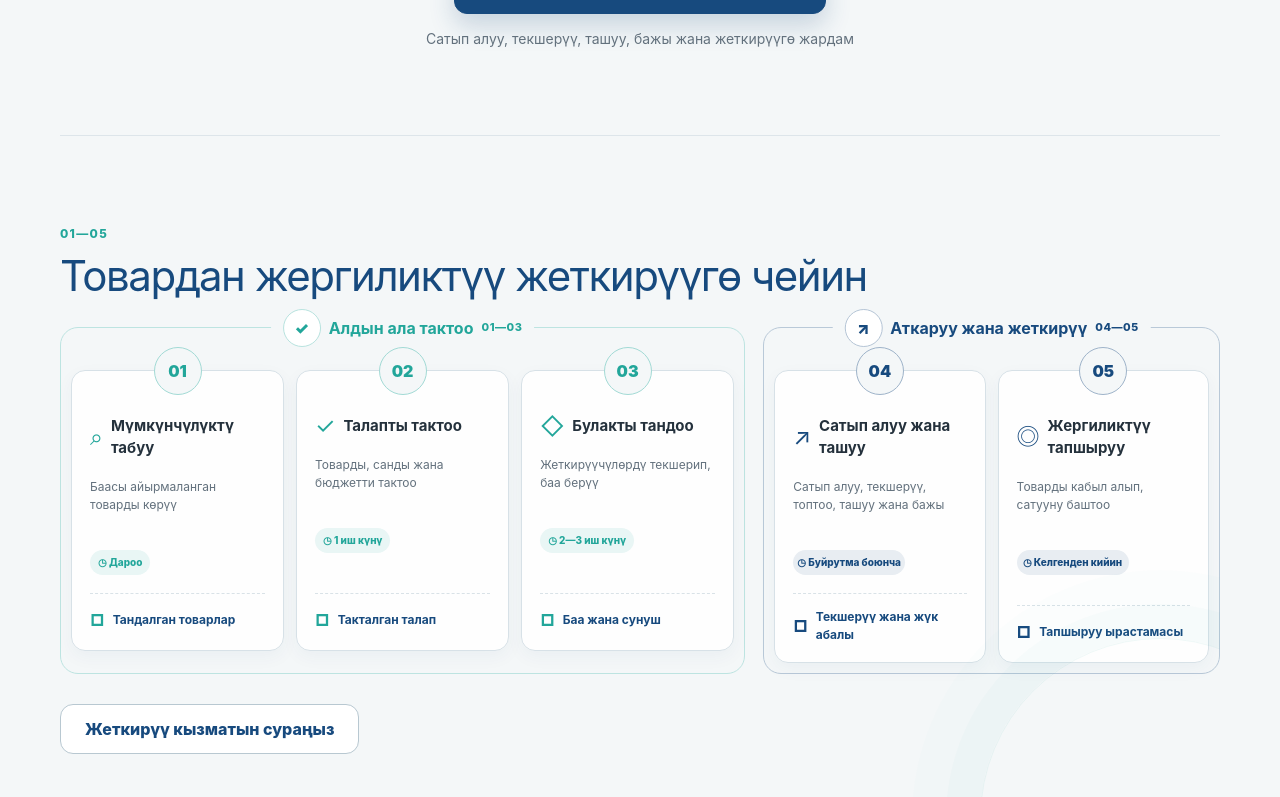
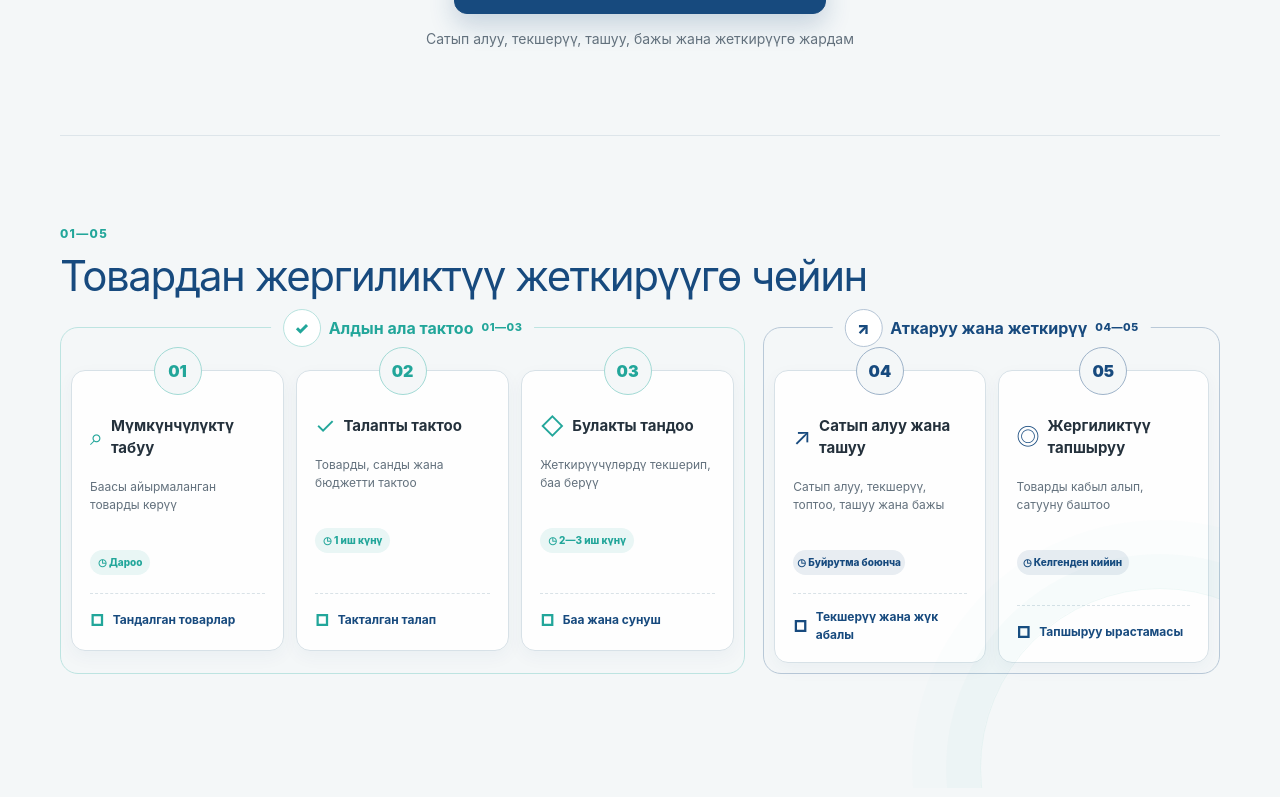
Before and after one commit to Yosuke999/ZJW2.0, a Next.js app: page /kg in a window 1280 px wide. Shown: the part 2863-3660 px from the top of the page. Built offline with nearby package versions, Linux system fonts and the light colour scheme.

Commit message:
reduce repeated consultation calls to action

```diff
--- a/app/globals.css
+++ b/app/globals.css
@@ -165,7 +165,6 @@ h1 { margin: 9px 0; color: var(--blue); font-size: clamp(32px, 5.4vw, 58px); lin
 .service-deliverable { display: flex; align-items: center; gap: 8px; color: var(--blue); font-size: 12px; font-weight: 750; }
 .mobile-service-timeline .service-deliverable { margin: 0 12px 14px 46px; padding: 12px; border-radius: 10px; background: #f0f7f7; }
 .service-deliverable b { color: var(--phase-color); font-size: 16px; }
-.service-cta { width: 100%; }
 .faq-list { border-top: 1px solid var(--line); }
 .faq-item { border-bottom: 1px solid var(--line); }
 .faq-item button { width: 100%; min-height: 68px; display: flex; align-items: center; justify-content: space-between; gap: 20px; padding: 15px 2px; border: 0; background: transparent; text-align: left; font-weight: 750; cursor: pointer; }
@@ -252,7 +251,6 @@ button:focus-visible, a:focus-visible, summary:focus-visible { outline: 3px soli
   .service-card > p { min-height: 58px; margin: 18px 0 14px; color: var(--muted); font-size: 12px; line-height: 1.55; }
   .service-card .service-duration { margin-bottom: 18px; }
   .service-card .service-deliverable { width: 100%; margin-top: auto; padding-top: 14px; border-top: 1px dashed #d9e2e7; }
-  .service-cta { width: auto; min-width: 270px; }
   .footer-grid { grid-template-columns: 2fr 1fr 1fr; }
   .sheet-backdrop { align-items: center; }
   .contact-sheet { padding: 38px; border-radius: 24px; }
--- a/components/PortalPage.tsx
+++ b/components/PortalPage.tsx
@@ -44,7 +44,7 @@ export function PortalPage({ countryCode, language, source }: { countryCode: Cou
         <TrustList copy={copy} />
       </section>
       <section className="consult-section shell"><button className="primary-button" onClick={() => openContact("primary")}>{copy.consultOpportunity}</button><p>{copy.consultHelp}</p></section>
-      <ServiceFlow copy={copy} onContact={() => openContact("service_flow")} />
+      <ServiceFlow copy={copy} />
       <Faq copy={copy} />
       <section className="final-cta"><div className="shell"><h2>{copy.finalTitle}</h2><button className="primary-button light" onClick={() => openContact("footer_cta")}>{copy.localAdvisor}</button></div></section>
       <div id="privacy" className="privacy-placeholder shell">{copy.privacy} · {copy.demoData}</div>
--- a/components/ServiceFlow.tsx
+++ b/components/ServiceFlow.tsx
@@ -2,7 +2,7 @@ import type { Copy } from "@/data/translations";
 
 const stepIcons = ["⌕", "✓", "◇", "↗", "◎"];
 
-export function ServiceFlow({ copy, onContact }: { copy: Copy; onContact: () => void }) {
+export function ServiceFlow({ copy }: { copy: Copy }) {
   return (
     <section className="service-section shell" aria-labelledby="service-title">
       <div className="section-heading"><div><span className="eyebrow">01—05</span><h2 id="service-title">{copy.serviceTitle}</h2></div></div>
@@ -56,7 +56,6 @@ export function ServiceFlow({ copy, onContact }: { copy: Copy; onContact: () =>
           );
         })}
       </div>
-      <button className="secondary-button service-cta" onClick={onContact}>{copy.serviceCta}</button>
     </section>
   );
 }
--- a/data/translations.ts
+++ b/data/translations.ts
@@ -37,7 +37,6 @@ export type Copy = {
     range: string;
     steps: { title: string; description: string; duration: string; deliverable: string }[];
   }[];
-  serviceCta: string;
   faqTitle: string;
   faqs: { question: string; answer: string }[];
   finalTitle: string;
@@ -102,7 +101,6 @@ export const translations: Record<Language, Copy> = {
         { title: "当地交付", description: "到货确认后开始销售", duration: "到货后", deliverable: "交付确认" },
       ] },
     ],
-    serviceCta: "咨询采购到交付服务",
     faqTitle: "常见问题",
     faqs: [
       { question: "页面价格是否包含运输和清关费用？", answer: `不包含。${cautiousAnswerZh}` },
@@ -166,7 +164,6 @@ export const translations: Record<Language, Copy> = {
         { title: "Местная передача", description: "Подтвердить получение и начать продажи", duration: "После прибытия", deliverable: "Подтверждение передачи" },
       ] },
     ],
-    serviceCta: "Узнать о сопровождении доставки",
     faqTitle: "Частые вопросы",
     faqs: [
       { question: "Включены ли перевозка и таможня?", answer: `Нет. ${cautiousAnswerRu}` },
@@ -230,7 +227,6 @@ export const translations: Record<Language, Copy> = {
         { title: "Жергиликтүү тапшыруу", description: "Товарды кабыл алып, сатууну баштоо", duration: "Келгенден кийин", deliverable: "Тапшыруу ырастамасы" },
       ] },
     ],
-    serviceCta: "Жеткирүү кызматын сураңыз",
     faqTitle: "Көп берилген суроолор",
     faqs: [
       { question: "Баага ташуу жана бажы киреби?", answer: `Жок. ${cautiousAnswerKy}` },
@@ -294,7 +290,6 @@ export const translations: Record<Language, Copy> = {
         { title: "Mahalliy topshirish", description: "Qabulni tasdiqlab, sotishni boshlash", duration: "Yetib kelgach", deliverable: "Topshirish tasdigʻi" },
       ] },
     ],
-    serviceCta: "Yetkazish xizmatini soʻrang",
     faqTitle: "Koʻp soʻraladigan savollar",
     faqs: [
       { question: "Narxga tashish va bojxona kiradimi?", answer: `Yoʻq. ${cautiousAnswerUz}` },
```
Also changed, not shown: 1 other file (tests, documents, lock files or other folders).
